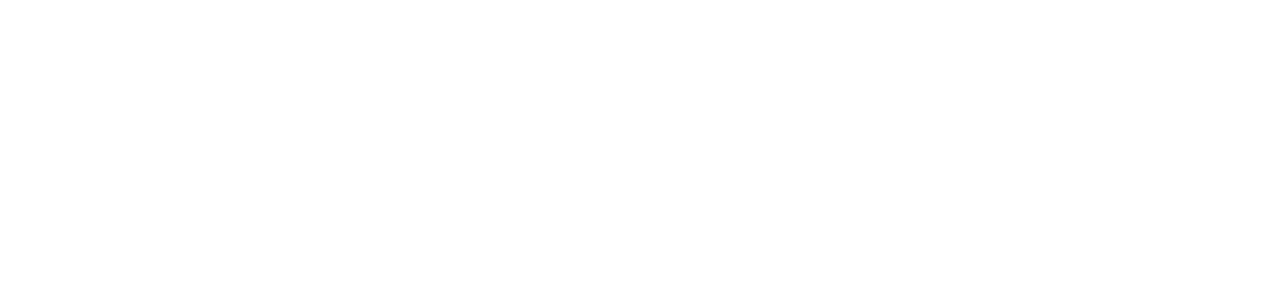
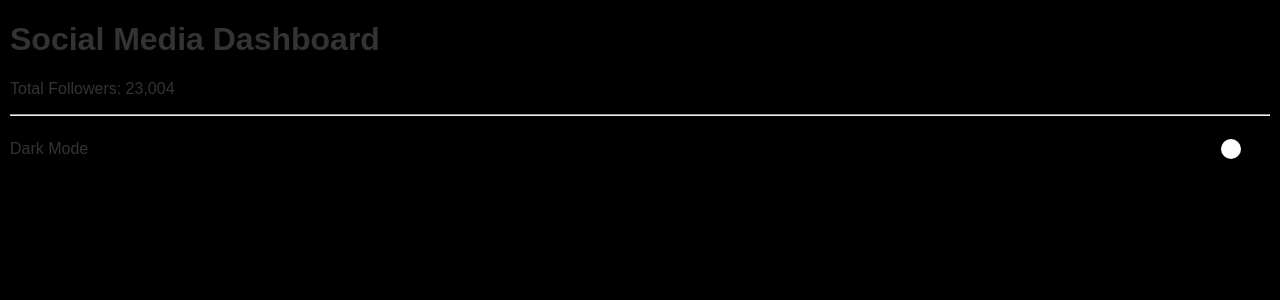
Before and after one commit to francis15-0/Social-media-dashboard, a React (Vite) app: page / in a window 1280 px wide. Shown: the top 300 px of the page. Built offline with nearby package versions, Linux system fonts and the light colour scheme.

Commit message:
Added the header and sub header code

```diff
--- a/package.json
+++ b/package.json
@@ -10,6 +10,10 @@
     "preview": "vite preview"
   },
   "dependencies": {
+    "@emotion/react": "^11.14.0",
+    "@emotion/styled": "^11.14.1",
+    "@fontsource/roboto": "^5.2.6",
+    "@mui/material": "^7.2.0",
     "react": "^19.1.0",
     "react-dom": "^19.1.0"
   },
--- a/src/App.jsx
+++ b/src/App.jsx
@@ -1,12 +1,24 @@
-import { useState } from 'react'
+import Switch from '@mui/material/Switch';
 import './App.css'
 
 function App() {
-  const [count, setCount] = useState(0)
+
 
   return (
     <>
+      <div className='Header'>
+        <div>
+          <h1>Social Media Dashboard</h1>
+          <p>Total Followers: 23,004</p>
+        </div>
+        <hr />
 
+        <div className='subHeader'>
+          <p>Dark Mode</p>
+          <Switch />
+        </div>
+
+      </div>
     </>
   )
 }
--- a/src/index.css
+++ b/src/index.css
@@ -0,0 +1,48 @@
+/* Base styles — for mobile (default) */
+body {
+  font-family: Arial, sans-serif;
+  margin: 10px;
+  background: white;
+  color: #333;
+}
+
+header {
+  background: #007BFF;
+  color: white;
+  padding: 20px;
+  text-align: center;
+}
+
+main {
+  padding: 10px;
+}
+
+.subHeader{
+    display: flex;
+    align-items: center;
+    justify-content: space-between;
+}
+
+/* Medium screens (tablets) */
+@media (min-width: 600px) {
+  body {
+    background: black;
+  }
+
+  main {
+    max-width: 600px;
+    margin: 0 auto;
+  }
+}
+
+/* Large screens (desktops) */
+@media (min-width: 1024px) {
+  header {
+    padding: 40px;
+    font-size: 1.5rem;
+  }
+
+  main {
+    font-size: 1.2rem;
+  }
+}
```
Also changed, not shown: 1 other file (tests, documents, lock files or other folders).
